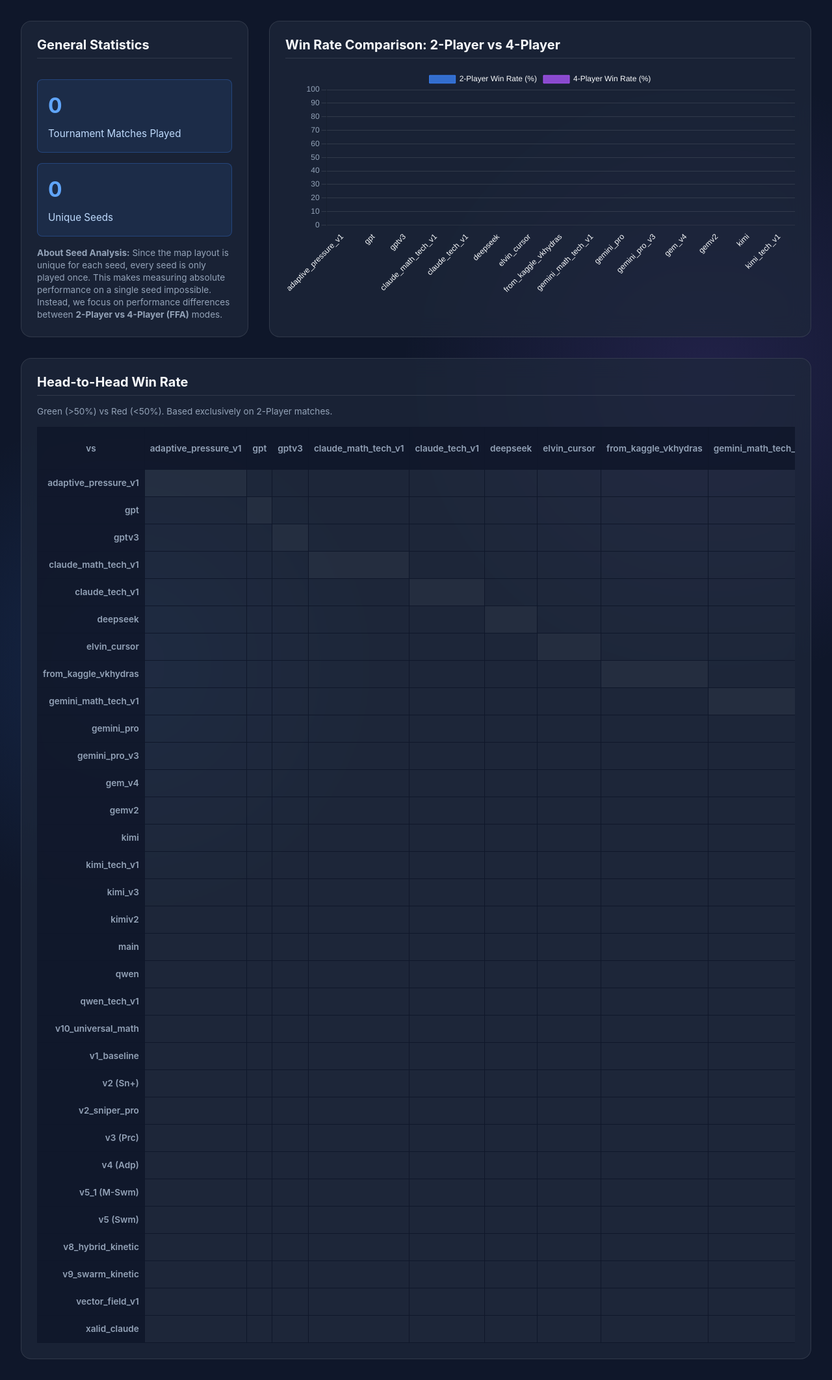
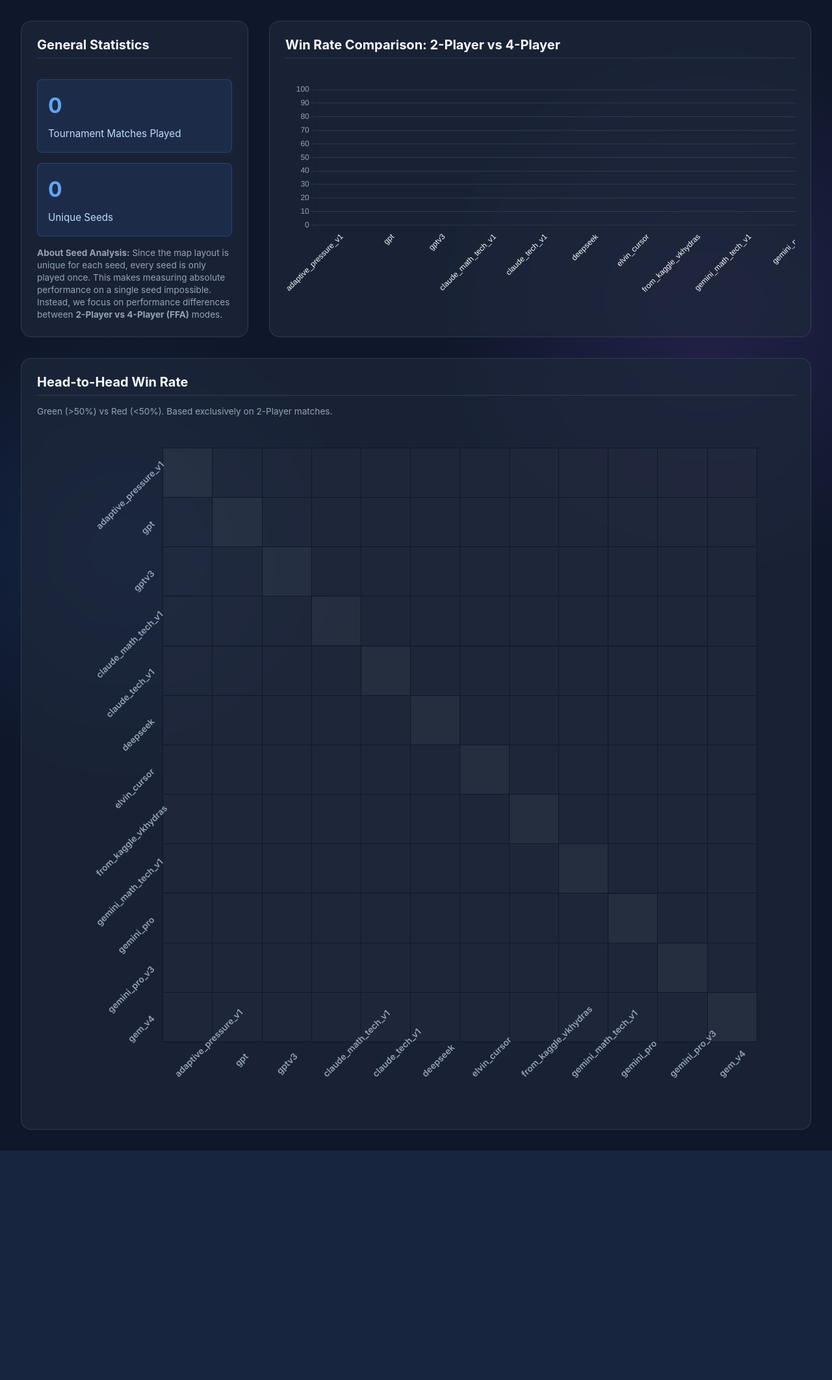
Before and after one commit to jannatsamadov/orbit_wars_simulation, a Flask app: page /analytics in a window 1280 px wide. Shown: the part 78-2202 px from the top of the page at 65% size. After the commit the page ends 1849 px from the top, so only its background shows below. Run offline with Flask 3, Linux system fonts and the light colour scheme.

Commit message:
Update Dashboard UI, fix JSON save bug, add analytics matrix & image to README

```diff
--- a/app.py
+++ b/app.py
@@ -46,7 +46,7 @@ def index():
     # Load Tournament Leaderboard Data
     leaderboard = []
     matches_played = 0
-    state_file = os.path.join(run_match.BASE_DIR, "tournament_state.json")
+    state_file = os.path.join(run_match.BASE_DIR, "results", "tournament", "tournament_state.json")
     if os.path.exists(state_file):
         import json
         with open(state_file, 'r') as sf:
@@ -142,13 +142,19 @@ def run_game():
 
 @app.route('/replays/<filename>')
 def serve_replay(filename):
-    replay_dir = os.path.join(run_match.BASE_DIR, "replays")
+    replay_dir = os.path.join(run_match.BASE_DIR, "results", "replays")
     return send_file(os.path.join(replay_dir, filename))
 
 @app.route('/api/stats')
 def api_stats():
     log_path = os.path.join(run_match.BASE_DIR, "results", "match_log.txt")
     stats = analytics.analyze_matches(log_path)
+    try:
+        leaderboard, _ = analytics.get_leaderboard()
+        stats['leaderboard'] = leaderboard
+    except Exception as e:
+        print("Error getting leaderboard for stats:", e)
+        stats['leaderboard'] = []
     return jsonify(stats)
 
 tournament_process = None
@@ -158,9 +164,9 @@ def restart_tournament():
     global tournament_process
     try:
         import time
-        state_file = os.path.join(run_match.BASE_DIR, "tournament_state.json")
+        state_file = os.path.join(run_match.BASE_DIR, "results", "tournament", "tournament_state.json")
         if os.path.exists(state_file):
-            backup_file = os.path.join(run_match.BASE_DIR, f"tournament_state_backup_{int(time.time())}.json")
+            backup_file = os.path.join(run_match.BASE_DIR, "results", "tournament", f"tournament_state_backup_{int(time.time())}.json")
             os.rename(state_file, backup_file)
 
         if tournament_process is not None:
--- a/templates/analytics.html
+++ b/templates/analytics.html
@@ -80,6 +80,7 @@
             padding: 1.5rem;
             backdrop-filter: blur(16px);
             flex: 1;
+            min-width: 0;
         }
 
         .card-title {
@@ -96,35 +97,74 @@
             border-collapse: collapse;
             font-size: 0.85rem;
             margin: 0 auto;
+            margin-top: 2rem;
+            width: 90%;
+            table-layout: fixed;
         }
         th, td {
             border: 1px solid var(--bg-dark);
         }
-        td {
-            width: 25px;
-            height: 25px;
+        td.matrix-cell {
             padding: 0;
             transition: transform 0.1s;
         }
-        td:hover {
+        .matrix-cell-inner {
+            width: 100%;
+            aspect-ratio: 1 / 1;
+            box-sizing: border-box;
+            cursor: pointer;
+        }
+        td.matrix-cell:hover {
             transform: scale(1.1);
             z-index: 10;
             position: relative;
             box-shadow: 0 0 10px rgba(0,0,0,0.5);
         }
-        th {
-            background: rgba(15, 23, 42, 0.8);
-            color: var(--text-muted);
-            font-weight: 600;
-            padding: 0.5rem;
+        th.rotate-bottom {
+            height: 100px;
+            white-space: nowrap;
+            position: relative;
+            vertical-align: top;
+            padding: 10px 0 0 0; /* padding from top to prevent overlap */
+            border: none;
         }
-        td.first-col {
-            background: rgba(15, 23, 42, 0.8);
+        th.rotate-bottom > div {
+            transform: rotate(-45deg);
+            width: 45px;
+            transform-origin: top right; /* grows down-left */
+            font-size: 0.85rem;
             color: var(--text-muted);
             font-weight: 600;
             text-align: right;
-            padding: 0.5rem;
-            width: auto;
+            padding-right: 5px;
+        }
+        td.first-col {
+            background: transparent;
+            color: var(--text-muted);
+            font-weight: 600;
+            text-align: right;
+            padding: 0 15px 0 0; /* padding from right to prevent overlap */
+            width: 120px;
+            border: none;
+            white-space: nowrap;
+            vertical-align: middle;
+        }
+        td.first-col > div {
+            display: inline-block;
+            transform: rotate(-45deg);
+            transform-origin: right center; /* grows down-left relative to right center */
+            font-size: 0.85rem;
+            width: 120px;
+        }
+
+        .chart-scroll-container {
+            width: 100%;
+            overflow-x: auto;
+            -ms-overflow-style: none;
+            scrollbar-width: none;
+        }
+        .chart-scroll-container::-webkit-scrollbar {
+            display: none;
         }
 
         .spinner {
@@ -196,8 +236,10 @@
                 <!-- Bar Chart: Game Size Performance -->
                 <div class="card" style="flex: 1;">
                     <div class="card-title">Win Rate Comparison: 2-Player vs 4-Player</div>
-                    <div style="position: relative; height: 350px; width: 100%;">
+                    <div class="chart-scroll-container">
+                        <div id="chartContainer" style="position: relative; height: 350px; min-width: 100%;">
                             <canvas id="sizeChart"></canvas>
+                        </div>
                     </div>
                 </div>
             </div>
@@ -249,7 +291,7 @@
                 document.getElementById('tot-seeds').textContent = data.unique_seeds;
 
                 buildSizeChart(data.size_perf);
-                buildH2HTable(data.head_to_head);
+                buildH2HTable(data.head_to_head, data.leaderboard);
 
             } catch (err) {
                 console.error("Failed to load stats", err);
@@ -257,8 +299,14 @@
             }
         }
 
+        let sizeChartInstance = null;
+
         function buildSizeChart(sizePerf) {
             const ctx = document.getElementById('sizeChart').getContext('2d');
+
+            if (sizeChartInstance) {
+                sizeChartInstance.destroy();
+            }
 
             // Extract model names and sort by total matches to show most active ones first
             let models = Object.keys(sizePerf);
@@ -268,14 +316,14 @@
                 return m_b - m_a;
             });
 
-            // Limit to top 15 models to avoid clutter
-            models = models.slice(0, 15);
+            // Adjust container width based on number of models to enable horizontal scroll
+            document.getElementById('chartContainer').style.width = Math.max(600, models.length * 80) + 'px';
 
             const labels = models.map(m => shortName(m));
             const data2P = models.map(m => sizePerf[m]["2"].win_rate);
             const data4P = models.map(m => sizePerf[m]["4"].win_rate);
 
-            new Chart(ctx, {
+            sizeChartInstance = new Chart(ctx, {
                 type: 'bar',
                 data: {
                     labels: labels,
@@ -318,10 +366,19 @@
             });
         }
 
-        function buildH2HTable(h2h) {
+        function buildH2HTable(h2h, leaderboard) {
             const table = document.getElementById('h2hTable');
-            let models = Object.keys(h2h);
+            table.innerHTML = ''; // Fix duplication issue
 
+            let models = [];
+
+            if (leaderboard && leaderboard.length > 0) {
+                const lbModels = leaderboard.map(p => p.name);
+                models = lbModels.filter(m => h2h[m] !== undefined).slice(0, 12);
+            }
+
+            if (models.length === 0) {
+                models = Object.keys(h2h);
                 // Sort by average win rate across all opponents
                 models.sort((a, b) => {
                     let sumA = 0, countA = 0;
@@ -332,42 +389,56 @@
                     let avgB = countB > 0 ? sumB/countB : 0;
                     return avgB - avgA; // descending
                 });
-
-            // Header Row
-            let thead = '<tr><th>vs</th>';
-            models.forEach(m => {
-                thead += `<th title="${m}">${shortName(m)}</th>`;
-            });
-            thead += '</tr>';
-            table.innerHTML = thead;
+                models = models.slice(0, 12);
+            }
 
             // Body Rows
             models.forEach(m1 => {
                 let tr = document.createElement('tr');
-                tr.innerHTML = `<td class="first-col" title="${m1}">${shortName(m1)}</td>`;
+
+                // Add left label (first-col)
+                tr.innerHTML += `<td class="first-col" title="${m1}"><div>${shortName(m1)}</div></td>`;
 
                 models.forEach(m2 => {
                     let td = document.createElement('td');
+                    td.className = 'matrix-cell';
+
+                    let innerDiv = document.createElement('div');
+                    innerDiv.className = 'matrix-cell-inner';
+
                     if (m1 === m2) {
-                        td.style.background = 'rgba(255,255,255,0.05)';
-                        td.title = "N/A (Same Model)";
+                        innerDiv.style.background = 'rgba(255,255,255,0.05)';
+                        innerDiv.title = "N/A (Same Model)";
                     } else {
                         const stats = h2h[m1][m2];
                         if (stats && stats.matches > 0) {
-                            td.style.background = colorScale(stats.win_rate);
-                            td.title = `${shortName(m1)} vs ${shortName(m2)}: ${stats.win_rate}% Win Rate (${stats.wins}/${stats.matches} wins)`;
+                            innerDiv.style.background = colorScale(stats.win_rate);
+                            innerDiv.title = `${shortName(m1)} vs ${shortName(m2)}: ${stats.win_rate}% Win Rate (${stats.wins}/${stats.matches} wins)`;
                         } else {
-                            td.style.background = 'rgba(255, 255, 255, 0.02)';
-                            td.title = `${shortName(m1)} vs ${shortName(m2)}: 0 Matches`;
+                            innerDiv.style.background = 'rgba(255, 255, 255, 0.02)';
+                            innerDiv.title = `${shortName(m1)} vs ${shortName(m2)}: 0 Matches`;
                         }
                     }
+                    td.appendChild(innerDiv);
                     tr.appendChild(td);
                 });
+
                 table.appendChild(tr);
             });
+
+            // Footer Row (Bottom Headers)
+            let tfoot = document.createElement('tr');
+            tfoot.innerHTML += '<td style="border:none;"></td>'; // empty cell for bottom-left corner
+            models.forEach(m => {
+                tfoot.innerHTML += `<th class="rotate-bottom" title="${m}"><div>${shortName(m)}</div></th>`;
+            });
+            table.appendChild(tfoot);
         }
 
-        window.onload = fetchStats;
+        window.onload = () => {
+            fetchStats();
+            setInterval(fetchStats, 15000); // Auto-refresh every 15 seconds
+        };
     </script>
 </body>
 </html>
--- a/tournament.py
+++ b/tournament.py
@@ -7,7 +7,7 @@ import datetime
 from collections import defaultdict
 from kaggle_environments import make
 
-STATE_FILE = "tournament_state.json"
+STATE_FILE = os.path.join("results", "tournament", "tournament_state.json")
 AGENTS_DIR = "agents"
 K_FACTOR = 32
 
```
Also changed, not shown: run_match.py (+13 -1 lines), README.md. Lines whose indentation alone changed are shown as unchanged.
